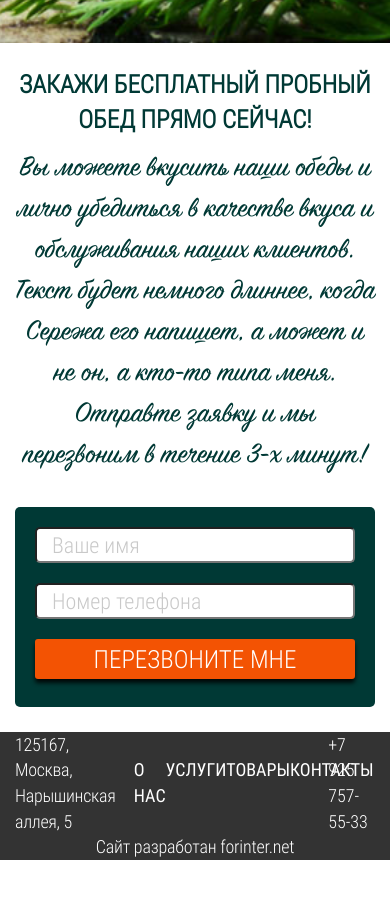
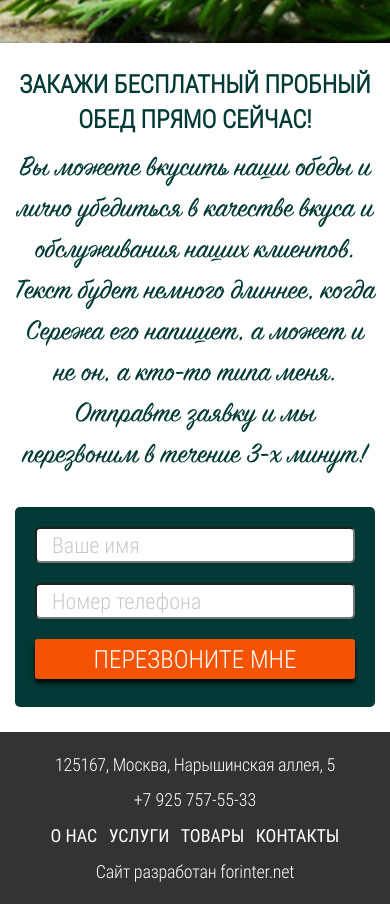
Before and after one commit to yaroslavzn/Mos-Appetit, a website: page app/index.html in a window 390 px wide. Shown: the part 5031-5935 px from the top of the page. Before the commit the page ends 5891 px from the top, so only its background shows below. Drawn offline with Linux system fonts and the light colour scheme.

Commit message:
finished adaptive footer

```diff
--- a/app/css/main.css
+++ b/app/css/main.css
@@ -1155,39 +1155,21 @@ section {
   .order .section-title {
     font-size: 40px; }
   /* Footer */
-  .footer .container {
-    -webkit-flex-wrap: wrap;
-        -ms-flex-wrap: wrap;
-            flex-wrap: wrap;
+  .footer {
+    padding: 20px 0; }
+    .footer .container {
+      -webkit-flex-wrap: wrap;
+          -ms-flex-wrap: wrap;
+              flex-wrap: wrap;
+      width: 80%; }
+  .footer__address, .footer__phone, .footer__nav-list, .footer__author {
+    width: 40%;
+    text-align: center; }
+  .footer__nav-list {
     -webkit-box-pack: justify;
     -webkit-justify-content: space-between;
         -ms-flex-pack: justify;
-            justify-content: space-between; }
-  .footer__author {
-    width: 100%;
-    text-align: center;
-    -webkit-box-ordinal-group: 5;
-    -webkit-order: 4;
-        -ms-flex-order: 4;
-            order: 4; }
-  .footer__address {
-    width: 26%; }
-  .footer__nav-list {
-    -webkit-box-ordinal-group: 3;
-    -webkit-order: 2;
-        -ms-flex-order: 2;
-            order: 2;
-    width: 47%;
-    -webkit-box-pack: justify;
-    -webkit-justify-content: space-between;
-        -ms-flex-pack: justify;
-            justify-content: space-between; }
-  .footer__phone {
-    -webkit-box-ordinal-group: 4;
-    -webkit-order: 3;
-        -ms-flex-order: 3;
-            order: 3;
-    width: 13%; } }
+            justify-content: space-between; } }
 
 @media (max-width: 1140px) {
   /* Header */
@@ -1249,7 +1231,11 @@ section {
     font-size: 22px;
     padding: 4px 15px; }
   .btn--order {
-    font-size: 25px; } }
+    font-size: 25px; }
+  /* Footer */
+  .footer__address, .footer__phone, .footer__nav-list, .footer__author {
+    width: 45%;
+    text-align: center; } }
 
 @media (max-width: 900px) {
   /* Process */
@@ -1332,7 +1318,11 @@ section {
         -ms-flex-order: 2;
             order: 2;
     width: 55%;
-    margin: 0 auto; } }
+    margin: 0 auto; }
+  /* Footer */
+  .footer__address, .footer__phone, .footer__nav-list, .footer__author {
+    width: 50%;
+    text-align: center; } }
 
 @media (max-width: 768px) {
   /* Header */
@@ -1363,7 +1353,20 @@ section {
     font-size: 25px; }
   .order__text {
     text-align: center;
-    font-size: 30px; } }
+    font-size: 30px; }
+  /* Footer */
+  .footer .container {
+    width: 70%;
+    -webkit-box-pack: center;
+    -webkit-justify-content: center;
+        -ms-flex-pack: center;
+            justify-content: center; }
+  .footer__address, .footer__phone, .footer__nav-list, .footer__author {
+    width: 90%;
+    text-align: center;
+    margin-bottom: 10px; }
+  .footer__author {
+    margin-bottom: 0; } }
 
 @media (max-width: 690px) {
   /* Header */
@@ -1534,7 +1537,13 @@ section {
     width: 90%; }
   /* Order */
   .order-form {
-    width: 75%; } }
+    width: 75%; }
+  /* Footer */
+  .footer .container {
+    -webkit-flex-wrap: wrap;
+        -ms-flex-wrap: wrap;
+            flex-wrap: wrap;
+    width: 80%; } }
 
 @media (max-width: 480px) {
   /* Header */
@@ -1563,4 +1572,10 @@ section {
     width: 100%; }
   /* Order */
   .order-form {
-    width: 100%; } }
+    width: 100%; }
+  /* Footer */
+  .footer .container {
+    -webkit-flex-wrap: wrap;
+        -ms-flex-wrap: wrap;
+            flex-wrap: wrap;
+    width: 90%; } }
```
